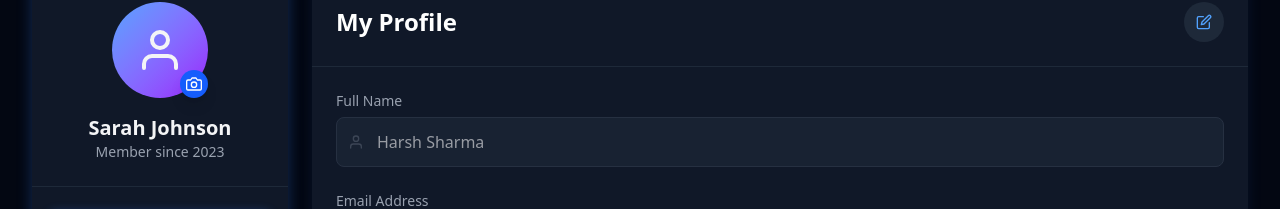
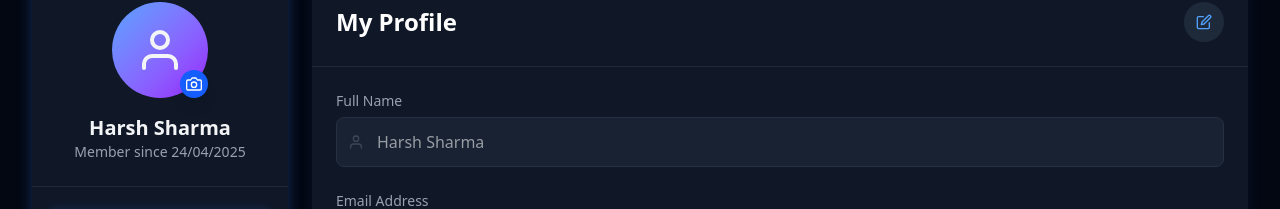
Before and after one commit to whysooharsh/klaro, a React (Vite) app in the folder Frontend/: page /profile in a window 1280 px wide. Shown: the part 190-399 px from the top of the page. Built offline with nearby package versions, Linux system fonts and the light colour scheme; a web font is replaced by a local one.

Commit message:
minor updates

```diff
--- a/Frontend/src/pages/profile.jsx
+++ b/Frontend/src/pages/profile.jsx
@@ -86,8 +86,8 @@ const Profile = () => {
                   <FiCamera className="h-4 w-4 text-white" />
                 </motion.div>
               </div>
-              <h3 className="text-xl font-semibold text-center text-gray-100">Sarah Johnson</h3>
-              <p className="text-sm text-center text-gray-400">Member since 2023</p>
+              <h3 className="text-xl font-semibold text-center text-gray-100">Harsh Sharma</h3>
+              <p className="text-sm text-center text-gray-400">Member since 24/04/2025</p>
             </div>
 
             <nav className="px-4 py-6">
@@ -129,7 +129,6 @@ const Profile = () => {
             </nav>
           </motion.div>
 
-          {/* Main content */}
           <motion.div
             initial={{ y: 30, opacity: 0 }}
             animate={{ y: 0, opacity: 1 }}
```
